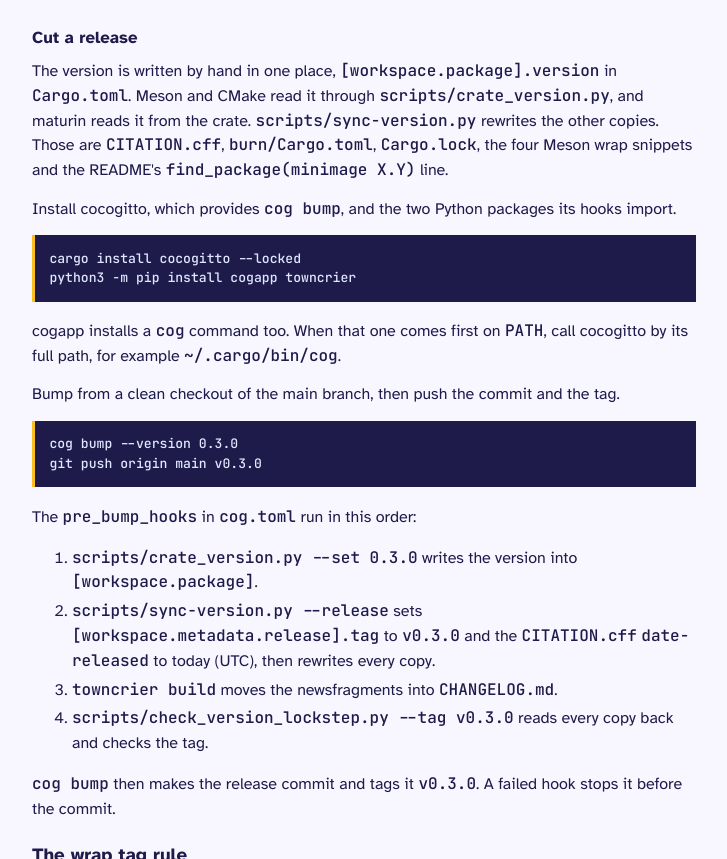
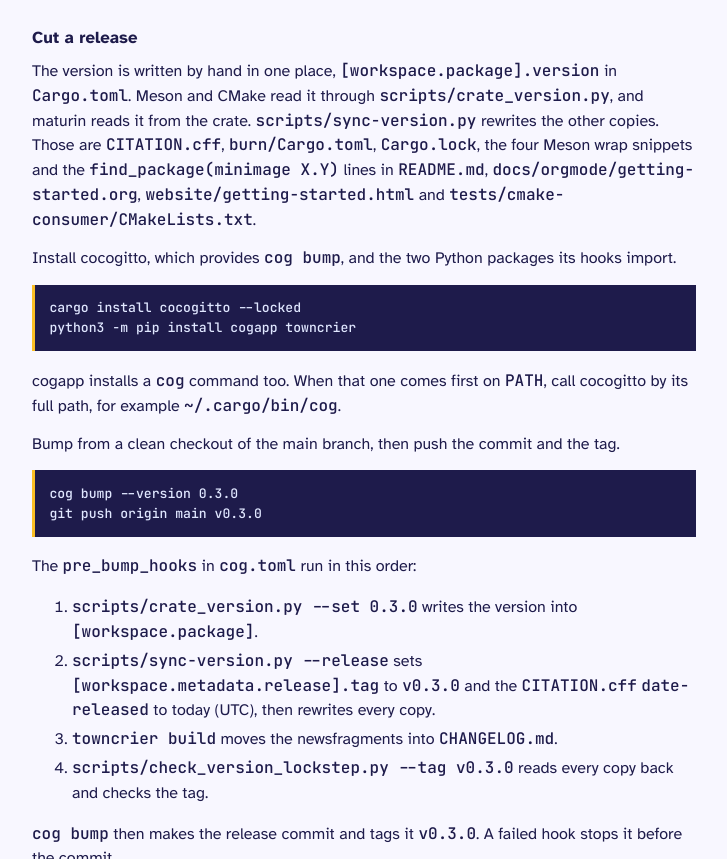
Before and after one commit to lode-org/minimage, a plain HTML site: page website/howto.html in a window 1280 px wide. Shown: the part 2467-3326 px from the top of the page, without its empty margins (276-1003 px from the left). Drawn offline with Linux system fonts and the light colour scheme.

Commit message:
docs(release): list all synced find_package files in howto
`docs/orgmode/howto.org` still stated that `scripts/sync-version.py`
rewrote only the `README.md` `find_package(minimage X.Y)` line, whereas
the script now updates every file in `SNIPPETS`.

List `README.md`, `docs/orgmode/getting-started.org`,
`website/getting-started.html` and `tests/cmake-consumer/CMakeLists.txt`
in `docs/orgmode/howto.org` and export `website/howto.html` with Emacs
30.2.

```diff
--- a/website/howto.html
+++ b/website/howto.html
@@ -194,7 +194,7 @@ so a wrap consumer can find <code>-lminimage</code>.
 The version is written by hand in one place, <code>[workspace.package].version</code> in <code>Cargo.toml</code>.
 Meson and CMake read it through <code>scripts/crate_version.py</code>, and maturin reads it from the crate.
 <code>scripts/sync-version.py</code> rewrites the other copies.
-Those are <code>CITATION.cff</code>, <code>burn/Cargo.toml</code>, <code>Cargo.lock</code>, the four Meson wrap snippets and the README's <code>find_package(minimage X.Y)</code> line.
+Those are <code>CITATION.cff</code>, <code>burn/Cargo.toml</code>, <code>Cargo.lock</code>, the four Meson wrap snippets and the <code>find_package(minimage X.Y)</code> lines in <code>README.md</code>, <code>docs/orgmode/getting-started.org</code>, <code>website/getting-started.html</code> and <code>tests/cmake-consumer/CMakeLists.txt</code>.
 </p>
 
 <p>
```
Also changed, not shown: 1 other file.
